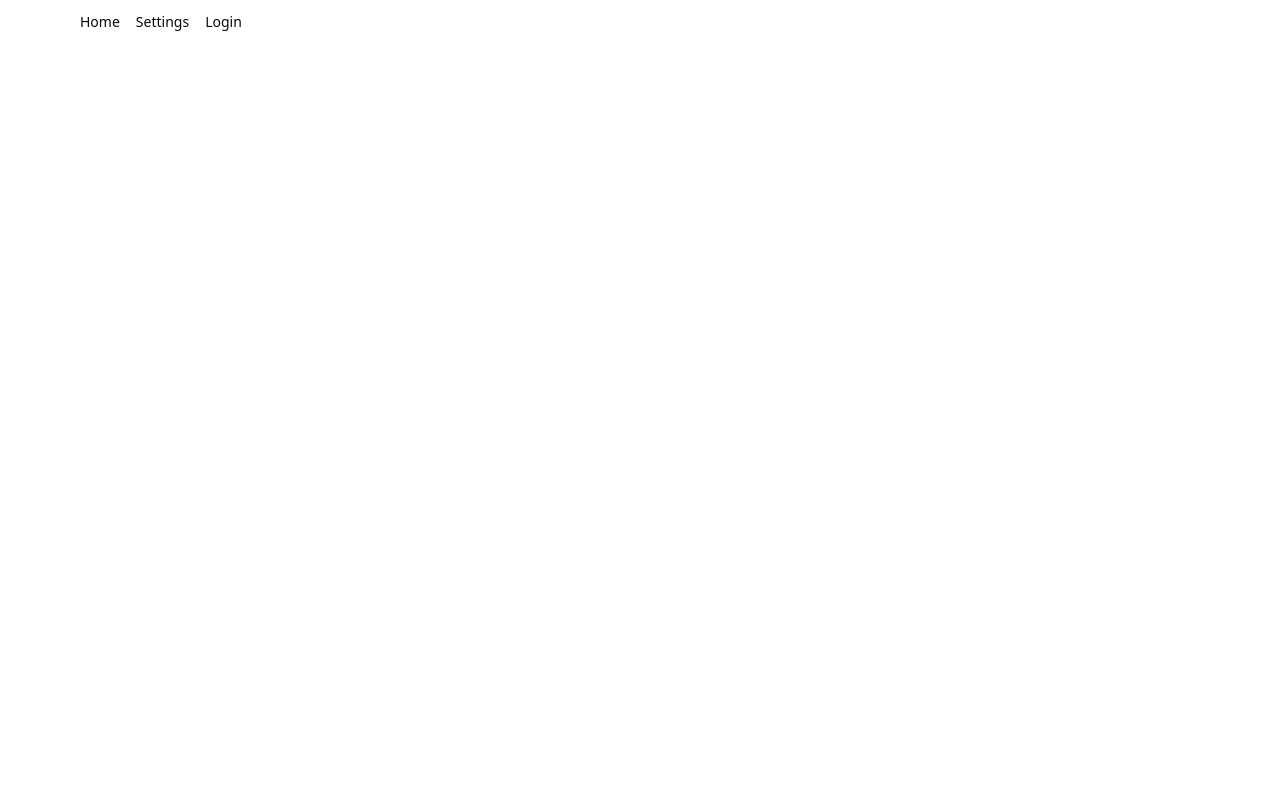
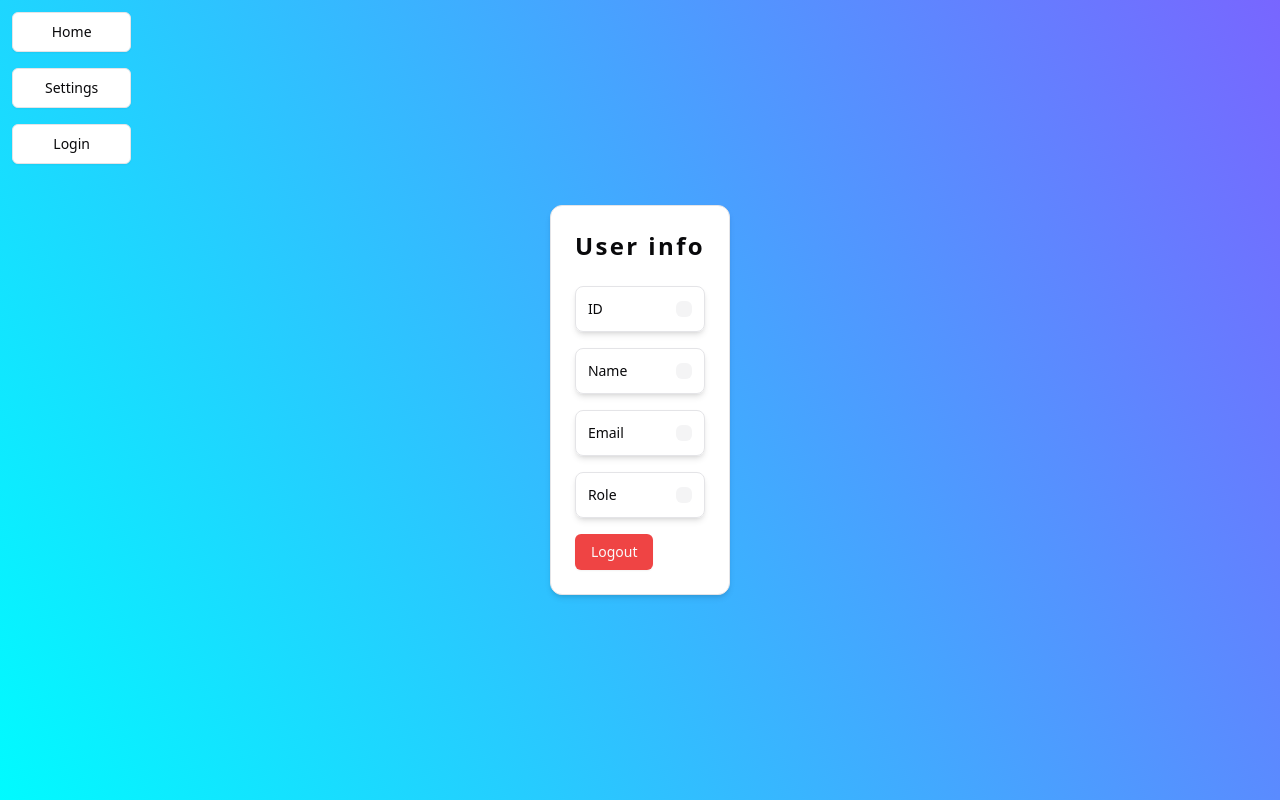
Before and after one commit to SergeyBogomolovv/Auth-client, a React (Vite) app: page /settings in a window 1280 px wide. Built offline with nearby package versions, Linux system fonts and the light colour scheme.

Commit message:
copied from next repo

```diff
--- a/src/App.tsx
+++ b/src/App.tsx
@@ -1,15 +1,24 @@
 import { Route, Routes } from 'react-router'
 import MainLayout from './assets/main-layout'
 import MainPage from './pages/main'
+import LoginPage from './pages/login'
+import RegistrationPage from './pages/registration'
+import Settings from './pages/settings'
+import AuthLayout from './assets/auth-layout'
+import SettingLayout from './assets/settings-layout'
 
 function App() {
   return (
     <Routes>
       <Route path='/' element={<MainLayout />}>
         <Route index element={<MainPage />} />
-        <Route path='auth/login' />
-        <Route path='auth/registration' />
-        <Route path='settings' />
+        <Route path='auth' element={<AuthLayout />}>
+          <Route path='login' element={<LoginPage />} />
+          <Route path='registration' element={<RegistrationPage />} />
+        </Route>
+        <Route path='settings' element={<SettingLayout />}>
+          <Route index element={<Settings />} />
+        </Route>
       </Route>
     </Routes>
   )
--- /dev/null
+++ b/src/assets/auth-layout.tsx
@@ -0,0 +1,9 @@
+import { Outlet } from 'react-router'
+
+export default function AuthLayout() {
+  return (
+    <div className='flex flex-col items-center justify-center min-h-[100svh]'>
+      <Outlet />
+    </div>
+  )
+}
--- /dev/null
+++ b/src/assets/settings-layout.tsx
@@ -0,0 +1,9 @@
+import { Outlet } from 'react-router'
+
+export default function SettingLayout() {
+  return (
+    <div className='flex flex-col items-center justify-center min-h-[100svh]'>
+      <Outlet />
+    </div>
+  )
+}
--- a/src/components/navbar/index.tsx
+++ b/src/components/navbar/index.tsx
@@ -1,11 +1,18 @@
 import { Link } from 'react-router-dom'
+import { Button } from '@/components/ui/button'
 
 export default function Navbar() {
   return (
-    <div className='py-3 px-20 text-sm flex gap-4 bg-white'>
-      <Link to={'/'}>Home</Link>
-      <Link to={'/settings'}>Settings</Link>
-      <Link to={'/auth/login'}>Login</Link>
+    <div className='fixed w-fit h-full p-3 flex flex-col items-center gap-4'>
+      <Button asChild variant={'outline'} size={'lg'} className='w-full'>
+        <Link to={'/'}>Home</Link>
+      </Button>
+      <Button asChild variant={'outline'} size={'lg'} className='w-full'>
+        <Link to={'/settings'}>Settings</Link>
+      </Button>
+      <Button asChild variant={'outline'} size={'lg'} className='w-full'>
+        <Link to={'/auth/login'}>Login</Link>
+      </Button>
     </div>
   )
 }
--- /dev/null
+++ b/src/components/settings/info.tsx
@@ -0,0 +1,45 @@
+import { Button } from '../ui/button'
+import { Card, CardContent, CardHeader } from '../ui/card'
+import { useAuth } from '@/hooks/use-auth'
+
+export default function UserInfo() {
+  const { user, logout } = useAuth()
+  return (
+    <Card className='shadow-md'>
+      <CardHeader>
+        <p className='text-2xl font-semibold text-center tracking-widest'>
+          User info
+        </p>
+      </CardHeader>
+      <CardContent className='space-y-4'>
+        <div className='flex flex-row items-center justify-between rounded-lg border p-3 shadow-md gap-2'>
+          <p className='text-sm font-medium'>ID</p>
+          <p className='truncate text-xs max-w-[180px] font-mono p-2 bg-secondary rounded-md'>
+            {user?.id}
+          </p>
+        </div>
+        <div className='flex flex-row items-center justify-between rounded-lg border p-3 shadow-md gap-2'>
+          <p className='text-sm font-medium'>Name</p>
+          <p className='truncate text-xs max-w-[180px] font-mono p-2 bg-secondary rounded-md'>
+            {user?.name}
+          </p>
+        </div>
+        <div className='flex flex-row items-center justify-between rounded-lg border p-3 shadow-md gap-2'>
+          <p className='text-sm font-medium'>Email</p>
+          <p className='truncate text-xs max-w-[180px] font-mono p-2 bg-secondary rounded-md'>
+            {user?.email}
+          </p>
+        </div>
+        <div className='flex flex-row items-center justify-between rounded-lg border p-3 shadow-md gap-2'>
+          <p className='text-sm font-medium'>Role</p>
+          <p className='truncate text-xs max-w-[180px] font-mono p-2 bg-secondary rounded-md'>
+            {user?.role}
+          </p>
+        </div>
+        <Button onClick={() => logout()} variant={'destructive'}>
+          Logout
+        </Button>
+      </CardContent>
+    </Card>
+  )
+}
--- a/src/index.css
+++ b/src/index.css
@@ -71,6 +71,8 @@
     @apply border-border;
   }
   body {
-    @apply bg-background text-foreground;
+    background: -webkit-linear-gradient(62deg, #00fbff, #7866ff);
+    background: linear-gradient(62deg, #00fbff, #7866ff);
+    @apply text-foreground;
   }
 }
--- a/src/main.tsx
+++ b/src/main.tsx
@@ -5,12 +5,14 @@ import './index.css'
 import { Provider } from 'react-redux'
 import { makeStore } from './redux/index.ts'
 import { BrowserRouter } from 'react-router-dom'
+import { Toaster } from 'sonner'
 const store = makeStore()
 
 ReactDOM.createRoot(document.getElementById('root')!).render(
   <React.StrictMode>
     <BrowserRouter>
       <Provider store={store}>
+        <Toaster />
         <App />
       </Provider>
     </BrowserRouter>
--- a/src/pages/login.tsx
+++ b/src/pages/login.tsx
@@ -1,3 +1,5 @@
+import LoginForm from '@/components/auth/login-form'
+
 export default function LoginPage() {
-  return <div></div>
+  return <LoginForm />
 }
--- a/src/pages/main.tsx
+++ b/src/pages/main.tsx
@@ -1,3 +1,3 @@
 export default function MainPage() {
-  return <div></div>
+  return <div>Welcome</div>
 }
--- a/src/pages/registration.tsx
+++ b/src/pages/registration.tsx
@@ -1,3 +1,5 @@
+import RegisterForm from '@/components/auth/registration-form'
+
 export default function RegistrationPage() {
-  return <div></div>
+  return <RegisterForm />
 }
--- a/src/pages/settings.tsx
+++ b/src/pages/settings.tsx
@@ -1,3 +1,5 @@
+import UserInfo from '@/components/settings/info'
+
 export default function Settings() {
-  return <div></div>
+  return <UserInfo />
 }
```
